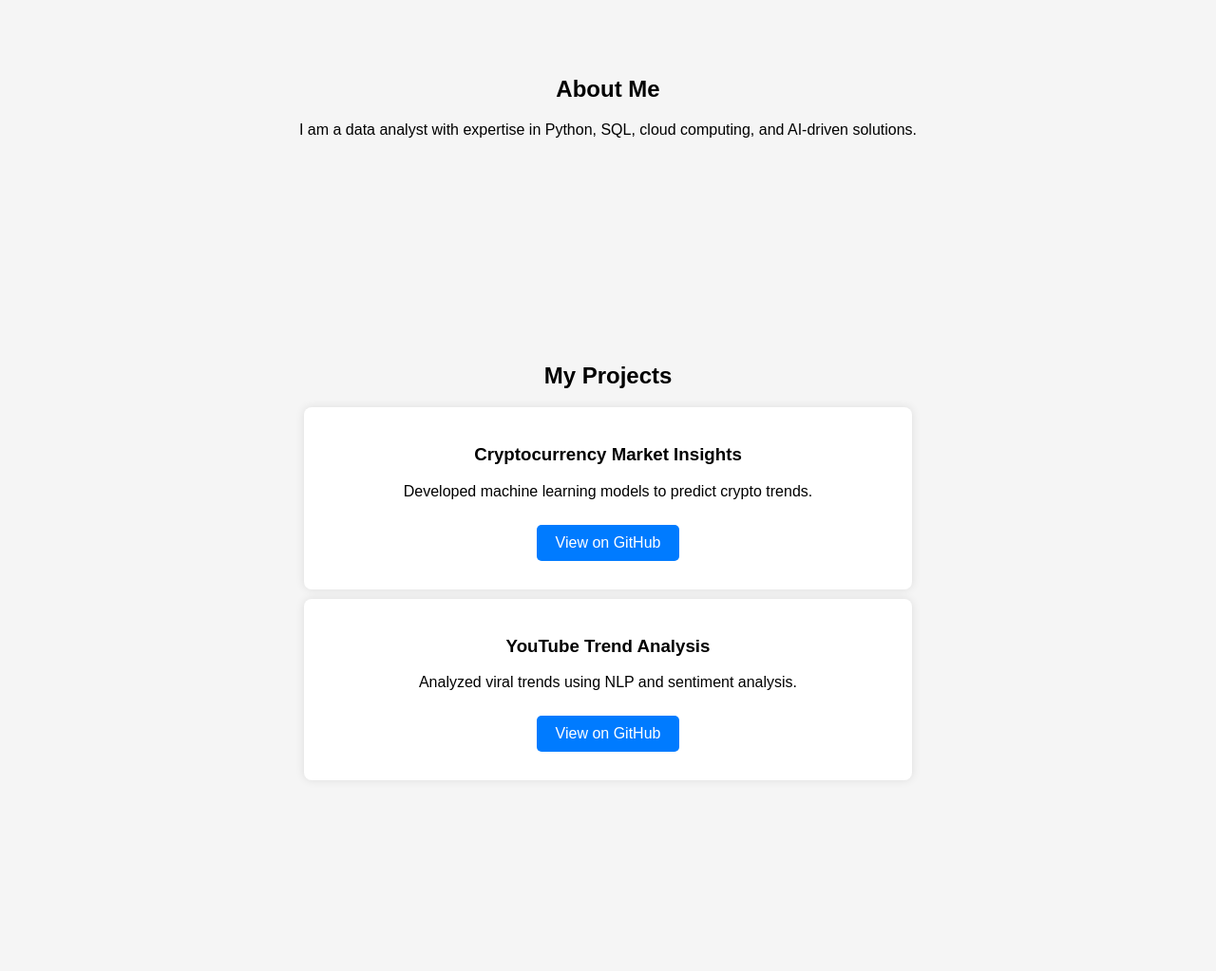
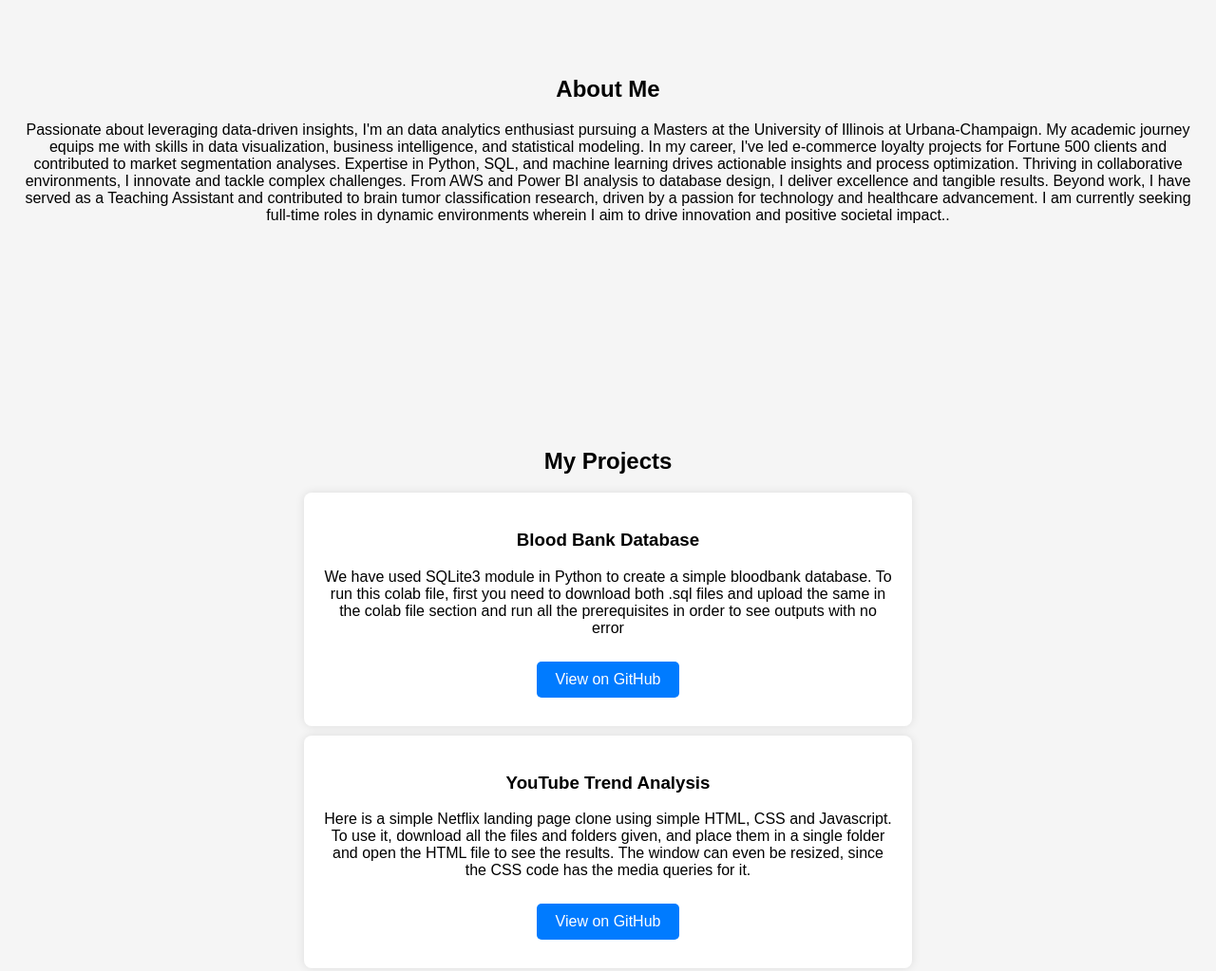
Before and after one commit to divyaghorui/divyaghorui.github.io, a plain HTML site: page index.html in a window 1280 px wide. Shown: the part 400-1423 px from the top of the page at 95% size. Drawn offline with Linux system fonts and the light colour scheme.

Commit message:
Update index.html

```diff
--- a/index.html
+++ b/index.html
@@ -25,14 +25,22 @@
             <h1>Hi, I'm <span>Divya Ghorui</span></h1>
             <p>Data Analyst | Machine Learning Enthusiast | AI Developer</p>
             <a href="#projects" class="btn">View Projects</a>
-            <a href="mailto:divya@example.com" class="btn-secondary">Contact Me</a>
+            <a href="mailto:divyadghorui@gmail.com" class="btn-secondary">Contact Me</a>
         </div>
     </section>
 
     <section id="about">
         <div class="container">
             <h2>About Me</h2>
-            <p>I am a data analyst with expertise in Python, SQL, cloud computing, and AI-driven solutions.</p>
+            <p>Passionate about leveraging data-driven insights, I'm an data analytics enthusiast pursuing a Masters at the University of Illinois at Urbana-Champaign. My academic journey equips me with skills in data visualization, business intelligence, and statistical modeling.
+
+In my career, I've led e-commerce loyalty projects for Fortune 500 clients and contributed to market segmentation analyses. Expertise in Python, SQL, and machine learning drives actionable insights and process optimization.
+
+Thriving in collaborative environments, I innovate and tackle complex challenges. From AWS and Power BI analysis to database design, I deliver excellence and tangible results.
+
+Beyond work, I have served as a Teaching Assistant and contributed to brain tumor classification research, driven by a passion for technology and healthcare advancement.
+
+I am currently seeking full-time roles in dynamic environments wherein I aim to drive innovation and positive societal impact..</p>
         </div>
     </section>
 
@@ -40,14 +48,18 @@
         <div class="container">
             <h2>My Projects</h2>
             <div class="project">
-                <h3>Cryptocurrency Market Insights</h3>
-                <p>Developed machine learning models to predict crypto trends.</p>
-                <a href="https://github.com/divya-crypto" target="_blank" class="btn">View on GitHub</a>
+                <h3>Blood Bank Database</h3>
+                <p>We have used SQLite3 module in Python to create a simple bloodbank database. To run this colab file, first you need to download both .sql files and upload the same in the colab file section and run all the prerequisites in order to see outputs with no error</p>
+                <a href="https://github.com/divyaghorui/Blood-Bank-Database" target="_blank" class="btn">View on GitHub</a>
             </div>
             <div class="project">
                 <h3>YouTube Trend Analysis</h3>
-                <p>Analyzed viral trends using NLP and sentiment analysis.</p>
-                <a href="https://github.com/divya-youtube" target="_blank" class="btn">View on GitHub</a>
+                <p>Here is a simple Netflix landing page clone using simple HTML, CSS and Javascript.
+
+To use it, download all the files and folders given, and place them in a single folder and open the HTML file to see the results.
+
+The window can even be resized, since the CSS code has the media queries for it.</p>
+                <a href="https://github.com/divyaghorui/Netflix-Landing-Page-Clone" target="_blank" class="btn">View on GitHub</a>
             </div>
         </div>
     </section>
@@ -55,9 +67,9 @@
     <section id="contact">
         <div class="container">
             <h2>Contact Me</h2>
-            <p>Email: <a href="mailto:divya@example.com">divya@example.com</a></p>
-            <p>LinkedIn: <a href="https://linkedin.com/in/divya-ghorui" target="_blank">linkedin.com/in/divya-ghorui</a></p>
-            <p>GitHub: <a href="https://github.com/divya-ghorui" target="_blank">github.com/divya-ghorui</a></p>
+            <p>Email: <a href="mailto:divyadghorui@gmail.com">divya@example.com</a></p>
+            <p>LinkedIn: <a href="https://www.linkedin.com/in/divyaghorui/" target="_blank">linkedin.com/in/divya-ghorui</a></p>
+            <p>GitHub: <a href="https://github.com/divyaghorui" target="_blank">github.com/divya-ghorui</a></p>
         </div>
     </section>
 
```
